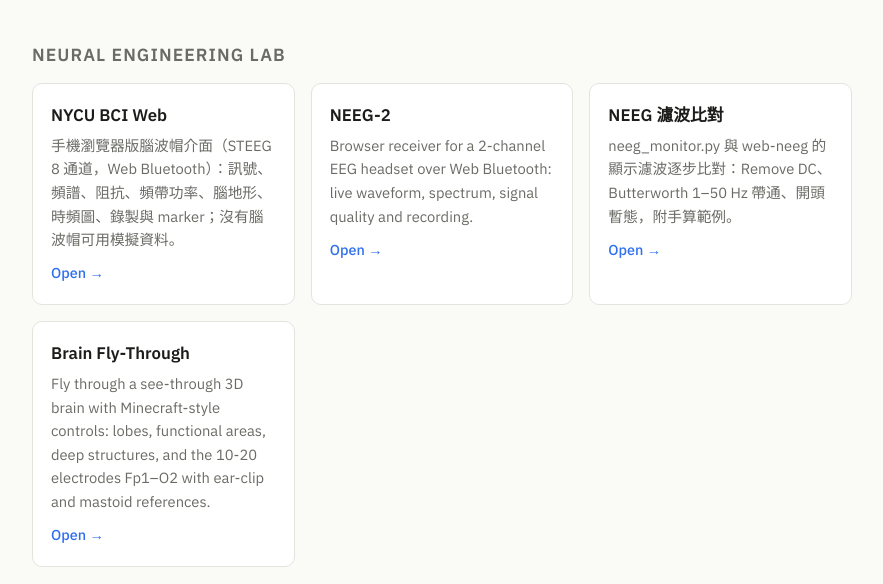
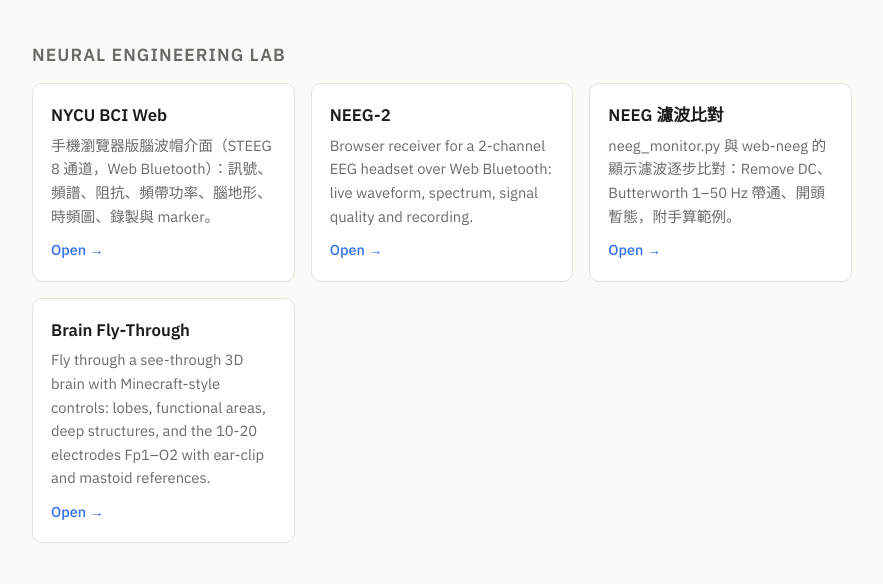
Before and after one commit to lucassullivan0219/lucassullivan0219.github.io, a plain HTML site: page index.html in a window 1280 px wide. Shown: the part 136-720 px from the top of the page, without its empty margins (198-1081 px from the left). Drawn offline with Linux system fonts and the light colour scheme.

Commit message:
Home card: drop simulator mention
Co-Authored-By: Claude Opus 5.5 <noreply@anthropic.com>

```diff
--- a/index.html
+++ b/index.html
@@ -19,7 +19,7 @@
   <div class="grid">
     <a class="card" href="nycu-bci/">
       <h3>NYCU BCI Web</h3>
-      <p>手機瀏覽器版腦波帽介面（STEEG 8 通道，Web Bluetooth）：訊號、頻譜、阻抗、頻帶功率、腦地形、時頻圖、錄製與 marker；沒有腦波帽可用模擬資料。</p>
+      <p>手機瀏覽器版腦波帽介面（STEEG 8 通道，Web Bluetooth）：訊號、頻譜、阻抗、頻帶功率、腦地形、時頻圖、錄製與 marker。</p>
       <span>Open →</span>
     </a>
     <a class="card" href="neeg/">
```
